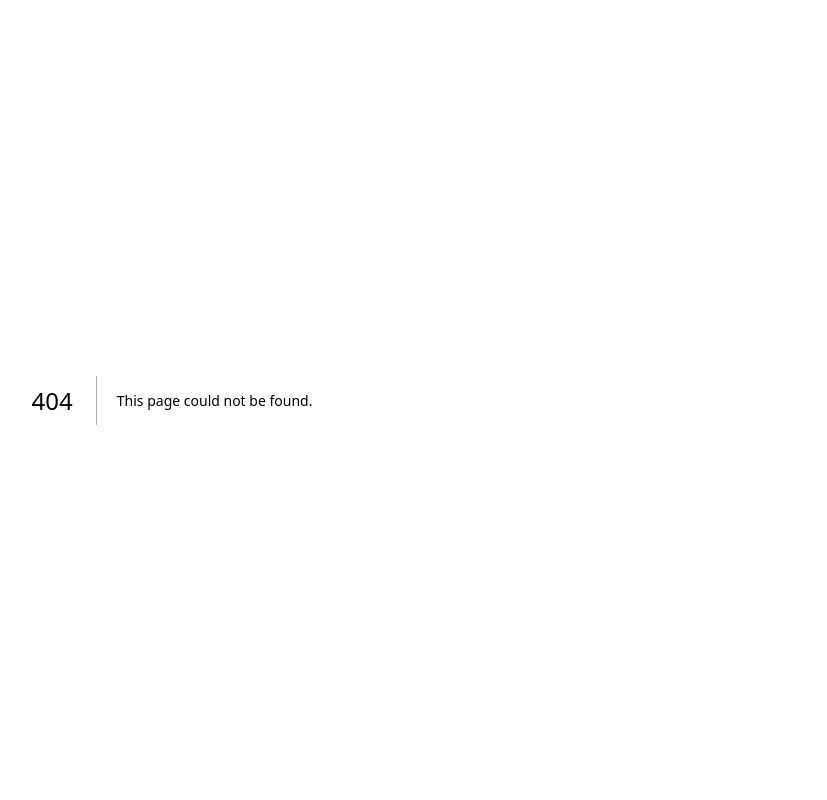
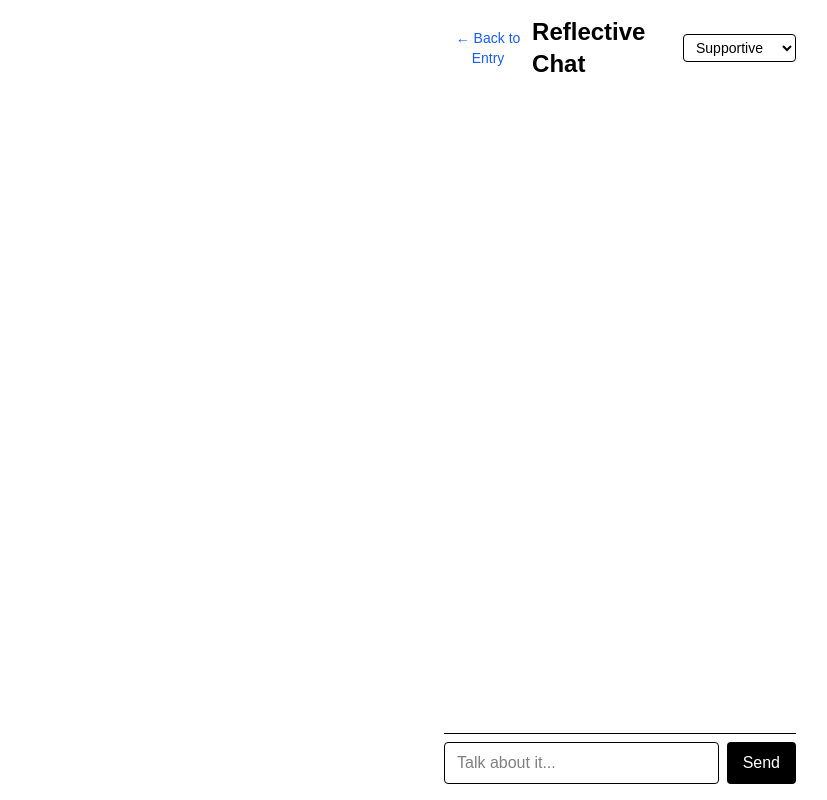
Before and after one commit to jasonduongg/cs160_project, a Next.js app: page /chat/1 in a window 1280 px wide. Before the commit this address had no page. Shown: the whole page, without its empty margins (20-847 px from the left). Built offline with nearby package versions, Linux system fonts and the light colour scheme.

Commit message:
reflective chat functionality with reagent

```diff
--- a/package.json
+++ b/package.json
@@ -12,6 +12,7 @@
     "@types/uuid": "^10.0.0",
     "lucide-react": "^0.503.0",
     "next": "15.3.1",
+    "openai": "^4.96.2",
     "react": "^19.0.0",
     "react-dom": "^19.0.0",
     "react-hot-toast": "^2.5.2",
--- a/public/database/text.json
+++ b/public/database/text.json
@@ -12,6 +12,20 @@
       "content": "sdasdadasd",
       "imagePath": "/database/images/9bd89aff-ae87-4756-8985-8e3ce15c9970.png",
       "timestamp": "2025-04-29T01:35:04.047Z"
+    },
+    {
+      "id": "sr1i1u26oa8",
+      "title": "test1",
+      "content": "tesoth",
+      "imagePath": null,
+      "timestamp": "2025-04-29T22:16:19.371Z"
+    },
+    {
+      "id": "bgi8hugznu",
+      "title": "yesyes",
+      "content": "This afternoon at the café, I somehow managed to knock over an entire tray of drinks—mine and two other customers'—just by trying to squeeze past a chair. The crash was so loud that everyone turned to stare, and in my panic, I made it worse by trying to apologize while frantically picking up ice cubes off the floor with my bare hands. The barista was nice about it, but I couldn’t shake the hot, prickly feeling of humiliation for the rest of the day. Looking back, I realize it wasn’t that big of a deal (accidents happen), but in the moment it felt like I had singlehandedly ruined the entire vibe of the café. I keep wondering why even small mistakes can feel so overwhelmingly huge when you're caught in them.",
+      "imagePath": null,
+      "timestamp": "2025-04-29T22:26:39.827Z"
     }
   ]
 }
--- /dev/null
+++ b/src/app/chat/[id]/page.tsx
@@ -0,0 +1,179 @@
+'use client';
+
+import { useParams } from 'next/navigation';
+import { useEffect, useState } from 'react';
+
+interface Message {
+  sender: 'user' | 'ai';
+  text: string;
+}
+
+function getFirstGreeting(entrySnippet: string, personality: string): string {
+  switch (personality) {
+    case 'supportive':
+      return `Thank you for sharing your thoughts: “${entrySnippet}...” How were you feeling when you wrote this?`;
+    case 'rational':
+      return `Let's analyze your entry logically: “${entrySnippet}...” What thoughts led you here?`;
+    case 'playful':
+      return `Ooh, juicy! “${entrySnippet}...” Tell me the wildest thing you were thinking!`;
+    case 'motivational':
+      return `This is a step forward! “${entrySnippet}...” What strength were you tapping into?`;
+    default:
+      return `Let's talk about your journal entry: “${entrySnippet}...” What was going through your mind?`;
+  }
+}
+
+export default function EntryChatPage() {
+  const { id } = useParams();
+  const [entryText, setEntryText] = useState('');
+  const [messages, setMessages] = useState<Message[]>([]);
+  const [input, setInput] = useState('');
+  const [loading, setLoading] = useState(true);
+  const [personality, setPersonality] = useState('supportive');
+  const [initialGreeting, setInitialGreeting] = useState('');
+  const [showEntry, setShowEntry] = useState(true); // for collapsible entry
+
+  useEffect(() => {
+    fetch('/database/text.json')
+      .then(res => res.json())
+      .then(data => {
+        const entry = data.entries.find((e: any) => e.id === id);
+        if (entry) {
+          setEntryText(entry.content);
+          setInitialGreeting(getFirstGreeting(entry.content.slice(0, 100), personality));
+          setMessages([]);
+        }
+        setLoading(false);
+      })
+      .catch(() => setLoading(false));
+  }, [id]);
+
+  useEffect(() => {
+    if (entryText) {
+      setInitialGreeting(getFirstGreeting(entryText.slice(0, 100), personality));
+    }
+  }, [personality, entryText]);
+
+  const handleSend = async () => {
+    if (!input.trim()) return;
+
+    const userMessage = { sender: 'user', text: input };
+    setMessages(prev => [...prev, userMessage]);
+    setInput('');
+
+    try {
+      const response = await fetch(
+        'https://noggin.rea.gent/casual-whale-9234',
+        {
+          method: 'POST',
+          headers: {
+            'Content-Type': 'application/json',
+            Authorization: 'Bearer rg_v1_r75gpxfxiqdpyzybrumcgfbs002haa8xkzrz_ngk',
+          },
+          body: JSON.stringify({
+            entryText: entryText,
+            userInput: input,
+            personality: personality,
+          }),
+        }
+      );
+
+      const text = await response.text();
+      const aiResponse = { sender: 'ai', text: text };
+      setMessages(prev => [...prev, aiResponse]);
+    } catch (err) {
+      console.error('Chat error', err);
+    }
+  };
+
+  if (loading) {
+    return <div className="p-4">Loading journal entry...</div>;
+  }
+
+  return (
+    <main className="max-w-2xl mx-auto p-4 flex flex-col h-screen">
+      {/* Top bar */}
+      <div className="flex items-center justify-between mb-4">
+        <button
+          onClick={() => history.back()}
+          className="text-sm text-blue-600 hover:underline"
+        >
+          ← Back to Entry
+        </button>
+        <h1 className="text-2xl font-bold">Reflective Chat</h1>
+        <select
+          value={personality}
+          onChange={(e) => setPersonality(e.target.value)}
+          className="text-sm border rounded px-2 py-1 bg-white"
+        >
+          <option value="supportive">Supportive</option>
+          <option value="rational">Rational</option>
+          <option value="playful">Playful</option>
+          <option value="motivational">Motivational</option>
+        </select>
+      </div>
+
+      {/* Chat area */}
+      <div className="flex-1 overflow-y-auto space-y-4 mb-4">
+        {/* Collapsible Journal Entry */}
+        {entryText && (
+          <div className="p-4 rounded-md bg-yellow-50 border border-yellow-200 text-gray-700 italic text-sm">
+            <div className="flex items-center justify-between mb-2">
+              <h2 className="font-bold text-gray-800">Your Journal Entry</h2>
+              <button
+                onClick={() => setShowEntry(prev => !prev)}
+                className="text-xs text-blue-600 hover:underline"
+              >
+                {showEntry ? 'Hide' : 'Show'}
+              </button>
+            </div>
+            <div
+              className={`overflow-hidden transition-all duration-300 ease-in-out ${
+                showEntry ? 'max-h-[500px] opacity-100' : 'max-h-0 opacity-0'
+              }`}
+            >
+              <p className="whitespace-pre-wrap mt-2">{entryText}</p>
+            </div>
+          </div>
+        )}
+
+        {/* Initial AI greeting */}
+        {initialGreeting && (
+          <div className="p-3 rounded-md max-w-xs bg-gray-200 self-start">
+            {initialGreeting}
+          </div>
+        )}
+
+        {/* Chat messages */}
+        {messages.map((msg, i) => (
+          <div
+            key={i}
+            className={`p-3 rounded-md max-w-xs ${
+              msg.sender === 'user'
+                ? 'bg-blue-100 self-end'
+                : 'bg-gray-200 self-start'
+            }`}
+          >
+            {msg.text}
+          </div>
+        ))}
+      </div>
+
+      {/* Input field */}
+      <div className="flex gap-2 border-t pt-2">
+        <input
+          value={input}
+          onChange={(e) => setInput(e.target.value)}
+          placeholder="Talk about it..."
+          className="flex-1 border rounded px-3 py-2"
+        />
+        <button
+          onClick={handleSend}
+          className="bg-black text-white px-4 py-2 rounded"
+        >
+          Send
+        </button>
+      </div>
+    </main>
+  );
+}
--- a/src/app/entries/[id]/page.tsx
+++ b/src/app/entries/[id]/page.tsx
@@ -189,11 +189,18 @@ export default function EntryPage() {
                 </div>
                 {!isEditingContent && (
                     <div className="flex gap-4 mb-6">
-                        <button className="flex items-center gap-2 px-4 py-2 bg-blue-500 text-white rounded-lg hover:bg-blue-600 transition-colors">
-                            <svg xmlns="http://www.w3.org/2000/svg" className="h-5 w-5" viewBox="0 0 20 20" fill="currentColor">
-                                <path fillRule="evenodd" d="M18 10c0 3.866-3.582 7-8 7a8.841 8.841 0 01-4.083-.98L2 17l1.338-3.123C2.493 12.767 2 11.434 2 10c0-3.866 3.582-7 8-7s8 3.134 8 7zM7 9H5v2h2V9zm8 0h-2v2h2V9zM9 9h2v2H9V9z" clipRule="evenodd" />
-                            </svg>
-                            Chat
+                        <button
+                        onClick={() => {
+                            if (entry) {
+                            window.location.href = `/chat/${entry.id}`;
+                            }
+                        }}
+                        className="flex items-center gap-2 px-4 py-2 bg-blue-500 text-white rounded-lg hover:bg-blue-600 transition-colors"
+                        >
+                        <svg xmlns="http://www.w3.org/2000/svg" className="h-5 w-5" viewBox="0 0 20 20" fill="currentColor">
+                            <path fillRule="evenodd" d="M18 10c0 3.866-3.582 7-8 7a8.841 8.841 0 01-4.083-.98L2 17l1.338-3.123C2.493 12.767 2 11.434 2 10c0-3.866 3.582-7 8-7s8 3.134 8 7zM7 9H5v2h2V9zm8 0h-2v2h2V9zM9 9h2v2H9V9z" clipRule="evenodd" />
+                        </svg>
+                        Chat
                         </button>
                         <button
                             onClick={() => setIsEditingContent(true)}
```
Also changed, not shown: 1 other file (tests, documents, lock files or other folders).
